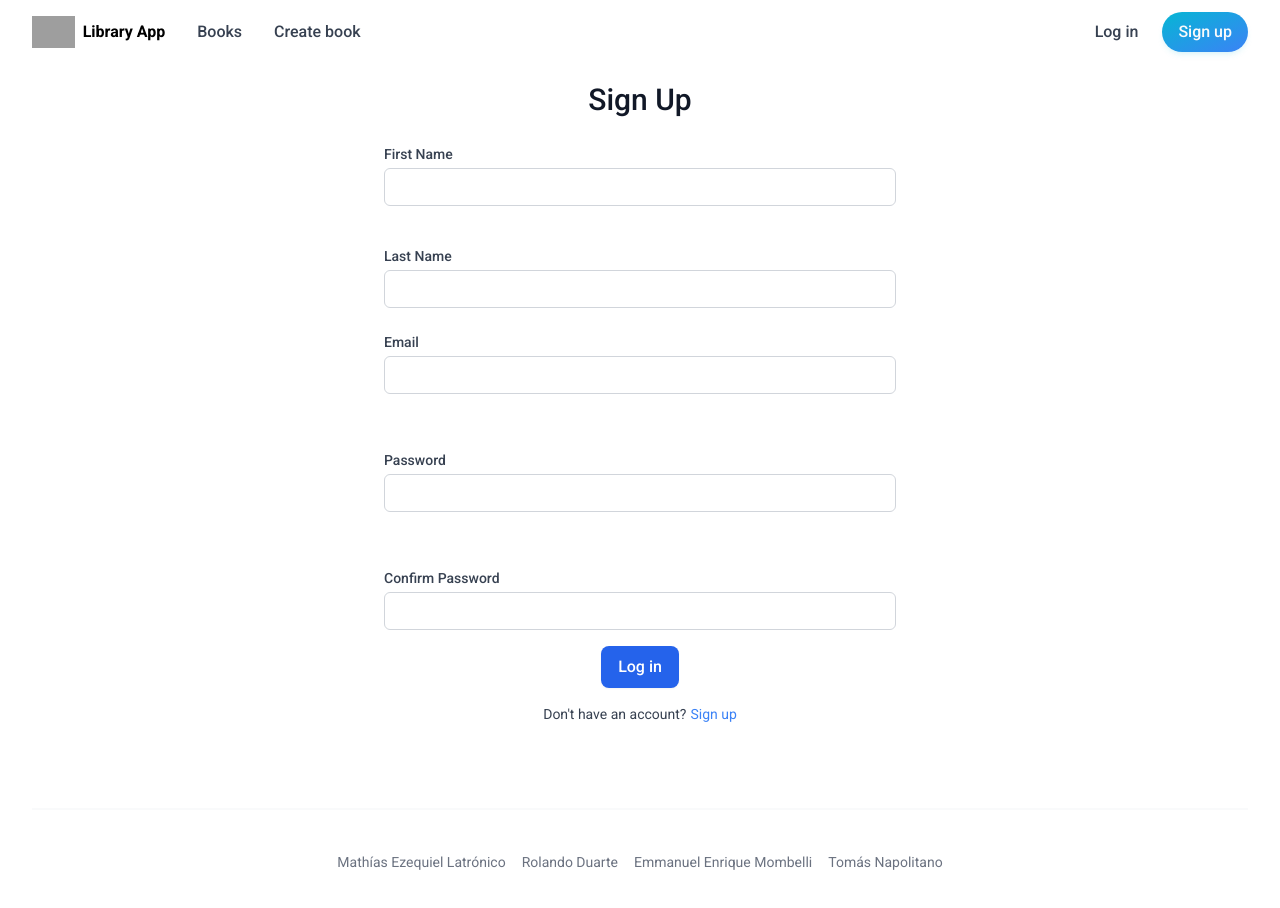
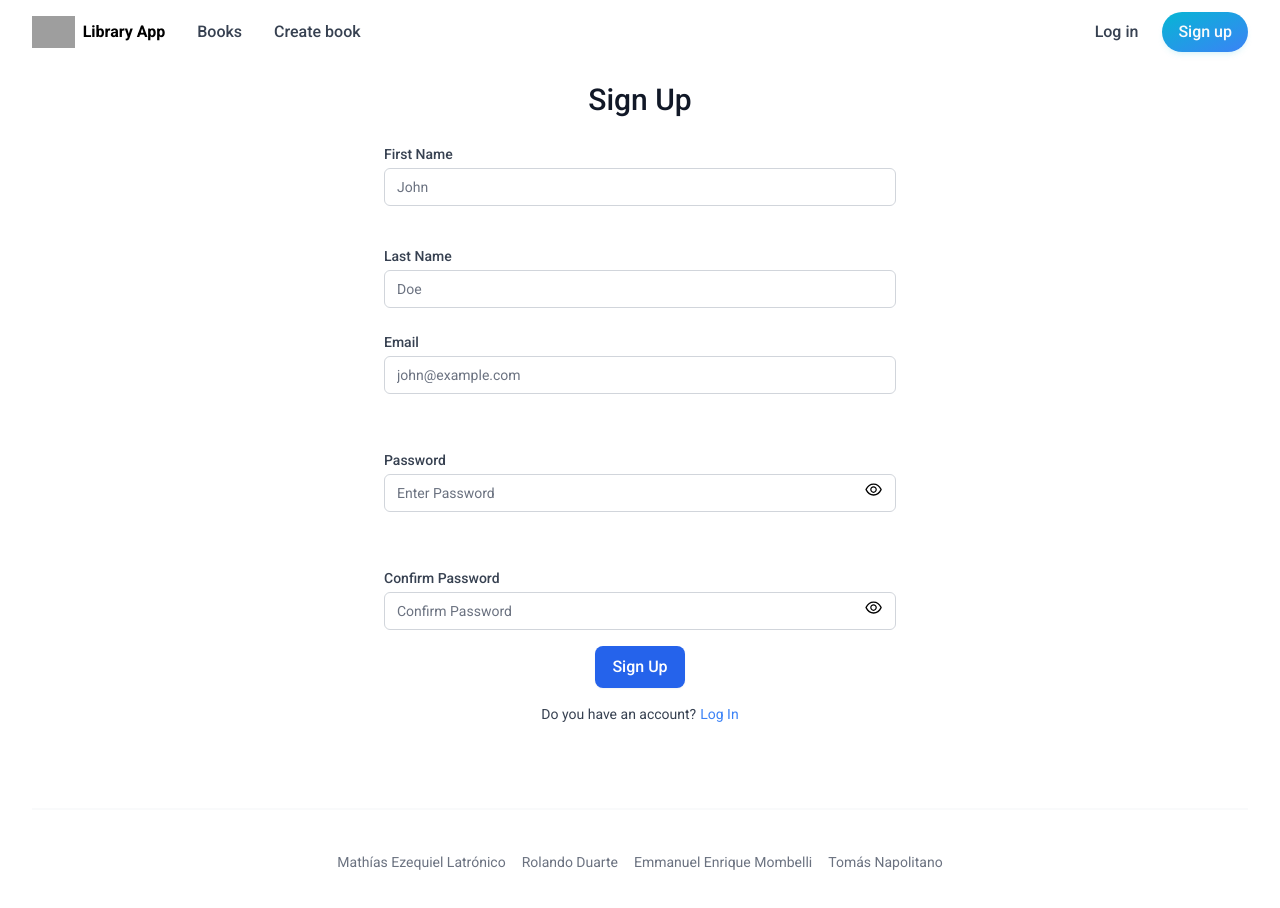
Before and after one commit to mathiezelat/SkillFactoryNode-LibraryApp, a React (Create React App) app: page /signup in a window 1280 px wide. Shown: the top 908 px of the page. Built offline with nearby package versions, Linux system fonts and the light colour scheme; grey boxes are pictures that could not be loaded.

Commit message:
:bug: Sign In finished with pswd validation.

```diff
--- a/package.json
+++ b/package.json
@@ -13,6 +13,7 @@
 		"react": "^18.2.0",
 		"react-dom": "^18.2.0",
 		"react-hook-form": "^7.37.0",
+		"react-icons": "^4.6.0",
 		"react-redux": "^8.0.4",
 		"react-router-dom": "^6.4.1",
 		"react-scripts": "5.0.1",
--- a/src/components/LogIn.jsx
+++ b/src/components/LogIn.jsx
@@ -1,5 +1,8 @@
 import { useForm } from 'react-hook-form'
 import { Link } from 'react-router-dom'
+import { useState } from 'react';
+import { AiOutlineEyeInvisible, AiOutlineEye } from 'react-icons/ai';
+import '../styles/styles.css';
 
 const LogIn = () => {
 	const {
@@ -14,6 +17,9 @@ const LogIn = () => {
 
 		reset()
 	}
+	const [showPwd, setShowPwd] = useState(false);
+
+
 
 	return (
 		<div className="mx-auto max-w-7xl px-4 sm:px-6 lg:px-8">
@@ -40,6 +46,7 @@ const LogIn = () => {
 						<input
 							id="email"
 							type="email"
+							placeholder="john@example.com"
 							className="mt-1 block w-full rounded-md border-gray-300 focus:border-blue-500 focus:ring-blue-500 sm:text-sm"
 							{...register('email', {
 								required: true,
@@ -47,8 +54,7 @@ const LogIn = () => {
 							})}
 						/>
 						<div
-							className={`${
-								errors.email ? 'visible' : 'invisible'
+							className={`${errors.email ? 'visible' : 'invisible'
 								}`}
 						>
 							{errors.email?.type === 'required' && (
@@ -64,24 +70,33 @@ const LogIn = () => {
 						</div>
 					</div>
 					<div className="flex flex-col">
+
 						<label
 							htmlFor="password"
 							className="block text-sm font-medium text-gray-700"
 						>
 							Password
 						</label>
+						<div className="input-element-wiapper">
 							<input
 								id="password"
-							type="password"
+								type={showPwd ? "text" : "password"}
+								placeholder='Enter Password'
 								className="mt-1 block w-full rounded-md border-gray-300 focus:border-blue-500 focus:ring-blue-500 sm:text-sm"
 								{...register('password', {
+									autocomplited: false,
 									required: true,
 									minLength: 8,
 								})}
 							/>
+							<div onClick={() => setShowPwd(!showPwd)} className="btn">
+								{showPwd ? <AiOutlineEyeInvisible /> : <AiOutlineEye />}
+							</div>
+
+						</div>
+
 						<div
-							className={`${
-								errors.password ? 'visible' : 'invisible'
+							className={`${errors.password ? 'visible' : 'invisible'
 								}`}
 						>
 							{errors.password?.type === 'required' && (
@@ -116,8 +131,7 @@ const LogIn = () => {
 					</div>
 
 					<div
-						className={`${
-							Object.keys(errors).length > 0
+						className={`${Object.keys(errors).length > 0
 							? 'visible'
 							: 'invisible'
 							}`}
--- a/src/components/SignUp.jsx
+++ b/src/components/SignUp.jsx
@@ -1,11 +1,15 @@
 import { useForm } from 'react-hook-form'
 import { Link } from 'react-router-dom'
+import { useState } from 'react';
+import { AiOutlineEyeInvisible, AiOutlineEye } from 'react-icons/ai';
+import '../styles/styles.css';
 
 const SignUp = () => {
 	const {
 		register,
 		handleSubmit,
 		reset,
+		watch,
 		formState: { errors },
 	} = useForm()
 
@@ -14,6 +18,10 @@ const SignUp = () => {
 
 		reset()
 	}
+
+	const [showPwd, setShowPwd] = useState(false);
+	const [showPwd2, setShowPwd2] = useState(false);
+
 
 	return (
 		<div className="mx-auto max-w-7xl px-4 sm:px-6 lg:px-8">
@@ -39,6 +47,7 @@ const SignUp = () => {
 						<input
 							id="firstName"
 							type="text"
+							placeholder='John'
 							className="mt-1 block w-full rounded-md border-gray-300 focus:border-blue-500 focus:ring-blue-500 sm:text-sm"
 							{...register("firstName", {
 								required: true,
@@ -77,6 +86,7 @@ const SignUp = () => {
 						<input
 							id="lastName"
 							type="text"
+							placeholder='Doe'
 							className="mt-1 block w-full rounded-md border-gray-300 focus:border-blue-500 focus:ring-blue-500 sm:text-sm"
 							{...register("lastName", {
 								required: true,
@@ -114,6 +124,7 @@ const SignUp = () => {
 						<input
 							id="email"
 							type="email"
+							placeholder="john@example.com"
 							className="mt-1 block w-full rounded-md border-gray-300 focus:border-blue-500 focus:ring-blue-500 sm:text-sm"
 							{...register('email', {
 								required: true,
@@ -144,15 +155,24 @@ const SignUp = () => {
 						>
 							Password
 						</label>
+						<div className="input-element-wiapper">
 							<input
 								id="password"
-							type="password"
+								type={showPwd ? "text" : "password"}
+								placeholder='Enter Password'
 								className="mt-1 block w-full rounded-md border-gray-300 focus:border-blue-500 focus:ring-blue-500 sm:text-sm"
 								{...register('password', {
+									autocomplited: false,
 									required: true,
 									minLength: 8,
 								})}
 							/>
+
+							<div onClick={() => setShowPwd(!showPwd)} className="btn">
+								{showPwd ? <AiOutlineEyeInvisible /> : <AiOutlineEye />}
+							</div>
+
+						</div>
 						<div
 							className={`${errors.password ? 'visible' : 'invisible'
 								}`}
@@ -172,32 +192,51 @@ const SignUp = () => {
 					<br />
 					<div className="flex flex-col">
 						<label
-							htmlFor="password"
+							htmlFor="password2"
 							className="block text-sm font-medium text-gray-700"
 						>
 							Confirm Password
 						</label>
+						<div className="input-element-wiapper">
 							<input
-							id="password"
-							type="password"
+								id="password2"
+								type={showPwd2 ? "text" : "password"}
+								placeholder='Confirm Password'
 								className="mt-1 block w-full rounded-md border-gray-300 focus:border-blue-500 focus:ring-blue-500 sm:text-sm"
-							{...register('password', {
+								{...register('password2', {
+									autocomplited: false,
 									required: true,
 									minLength: 8,
+									validate: value => {
+										if (watch('password') !== value) {
+											return 'Password do not match'
+										}
+									},
 								})}
 							/>
+
+							<div onClick={() => setShowPwd2(!showPwd2)} className="btn2">
+								{showPwd2 ? <AiOutlineEyeInvisible /> : <AiOutlineEye />}
+							</div>
+
+						</div>
 						<div
-							className={`${errors.password ? 'visible' : 'invisible'
+							className={`${errors.password2 ? 'visible' : 'invisible'
 								}`}
 						>
-							{errors.password?.type === 'required' && (
+							{errors.password2?.type === 'required' && (
 								<p className="text-xs absolute text-red-500">
-									Password is required
+									Confirm Password is required
 								</p>
 							)}
-							{errors.password?.type === 'minLength' && (
+							{errors.password2?.type === 'minLength' && (
 								<p className="text-xs absolute text-red-500">
 									Password must contain more than 8 digits
+								</p>
+							)}
+							{errors.password2?.type === 'validate' && (
+								<p className="text-xs absolute text-red-500">
+									Password do not match
 								</p>
 							)}
 						</div>
@@ -206,7 +245,7 @@ const SignUp = () => {
 					<input
 						to="/login"
 						type="submit"
-						value="Log in"
+						value="Sign Up"
 						className="cursor-pointer self-center inline-flex justify-center rounded-lg border border-transparent bg-blue-600 py-2 px-4 font-medium text-white shadow-sm hover:bg-blue-700 focus:outline-none focus:ring-2 focus:blue-indigo-500 focus:ring-offset-2"
 					/>
 
@@ -214,13 +253,13 @@ const SignUp = () => {
 
 					<div className="flex justify-center items-center gap-1">
 						<p className="text-sm text-gray-700">
-							Don't have an account?
+							Do you have an account?
 						</p>
 						<Link
-							to="/signup"
+							to="/login"
 							className="text-sm text-blue-500 hover:text-blue-400"
 						>
-							Sign up
+							Log In
 						</Link>
 					</div>
 
--- /dev/null
+++ b/src/styles/styles.css
@@ -0,0 +1,15 @@
+.input-element-wiapper {
+    display: flex;
+}
+
+
+.btn,
+.btn2 {
+    padding: 0.6rem;
+    font-size: 1.2rem;
+    outline: none;
+    border: none;
+    background-color: transparent;
+    margin-left: -2.6rem;
+    cursor: pointer;
+}
```
Also changed, not shown: src/components/BookForm.jsx (+7 -14 lines), 1 other file (tests, documents, lock files or other folders). Lines whose indentation alone changed are shown as unchanged.
